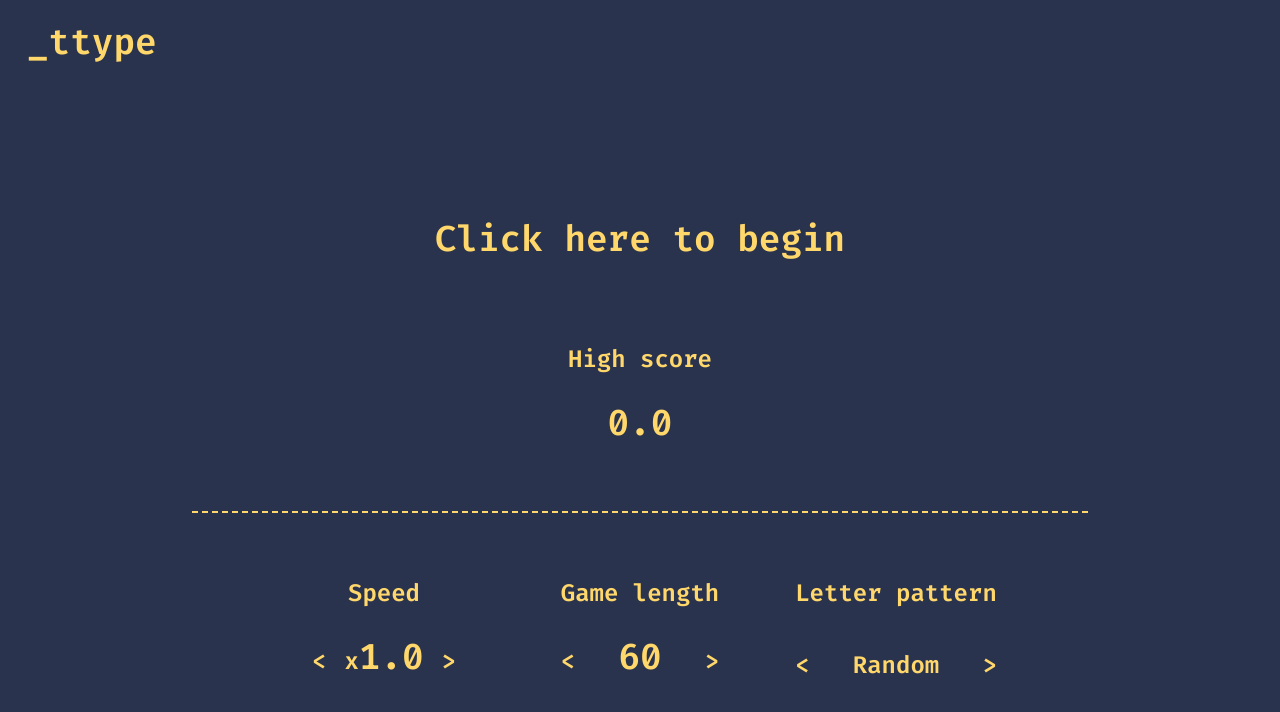
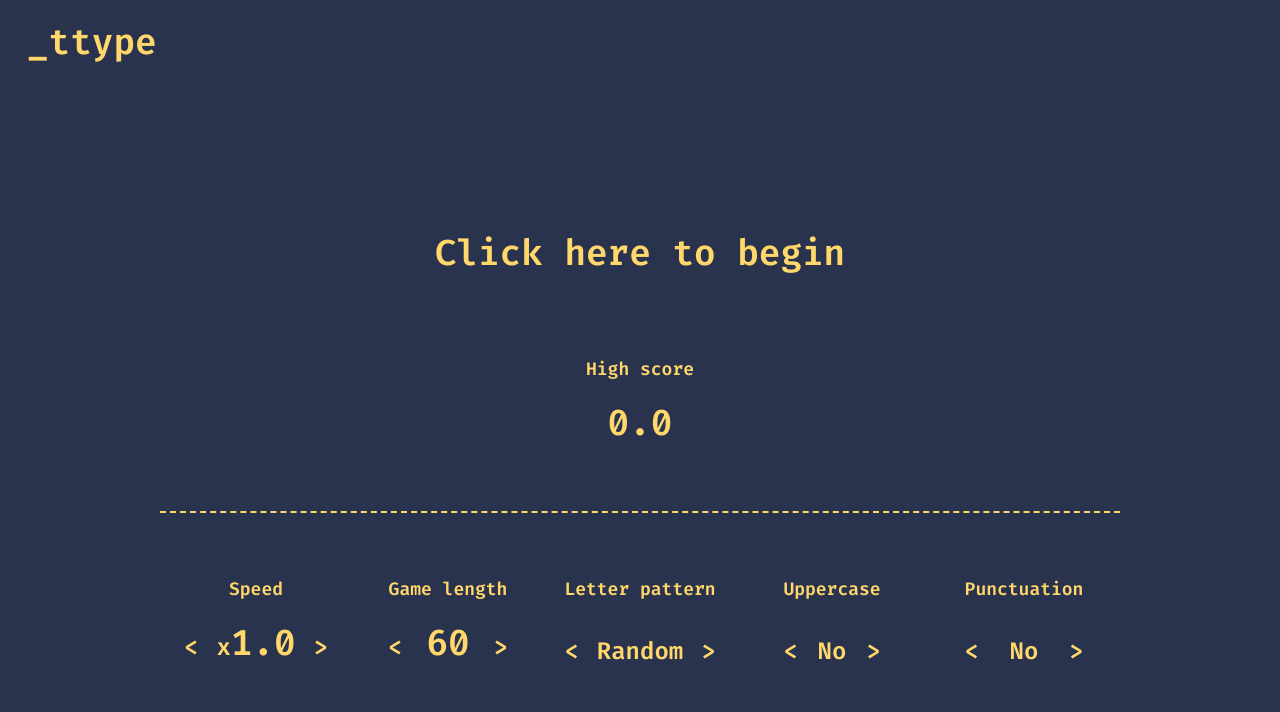
Before and after one commit to sam-peach/KaType, a React (Create React App) app: page / in a window 1280 px wide. Shown: the top 712 px of the page. Built offline with nearby package versions, Linux system fonts and the light colour scheme.

Commit message:
Support uppercase and punctuation

```diff
--- a/src/components/LetterStream.tsx
+++ b/src/components/LetterStream.tsx
@@ -4,7 +4,12 @@ import { Letter } from "../types/Letter";
 import LetterWrapper from "./LetterWrapper";
 import Box from "./Box";
 import ScoreBoard from "./ScoreBoard";
-import { bpmToMilliseconds, randomLetter, nextBigram } from "../utils";
+import {
+  bpmToMilliseconds,
+  randomLetter,
+  nextBigram,
+  randomPunctuation,
+} from "../utils";
 
 const style = (transition: boolean): {} => {
   const base = {
@@ -34,25 +39,43 @@ const LetterStream = ({
   speedMultiplier,
   gameLength,
   letterPattern,
+  uppercase,
+  punctuation,
 }: {
   bpm: number;
   onStop: (score: number) => void;
   speedMultiplier: number;
   gameLength: number;
   letterPattern: string;
+  uppercase: boolean;
+  punctuation: boolean;
 }) => {
   const { innerWidth, innerHeight } = window;
   const letterGenerator = useCallback(
     (currentLetter?: string): Letter => {
-      let letter = randomLetter();
+      if (punctuation && Math.random() > 0.9) {
+        return {
+          letter: randomPunctuation(),
+          offset: window.innerWidth / 4,
+          disabled: false,
+        };
+      } else {
+        let letter = randomLetter();
 
-      if (currentLetter && letterPattern === "Bigrams" && Math.random() > 0.3) {
-        letter = nextBigram(currentLetter);
+        if (
+          currentLetter &&
+          letterPattern === "Bigrams" &&
+          Math.random() > 0.2
+        ) {
+          letter = nextBigram(currentLetter);
+        }
+
+        letter =
+          uppercase && Math.random() > 0.5 ? letter.toUpperCase() : letter;
+        return { letter, offset: window.innerWidth / 4, disabled: false };
       }
-
-      return { letter, offset: window.innerWidth / 4, disabled: false };
     },
-    [letterPattern]
+    [letterPattern, punctuation, uppercase]
   );
 
   const [ticks, setTicks] = useState<number>(0);
@@ -66,6 +89,9 @@ const LetterStream = ({
   const [shouldStop, setShouldStop] = useState<boolean>(false);
 
   const handleKeypress = (e: KeyboardEvent) => {
+    if (e.repeat) {
+      return;
+    }
     const letter = letterStream.find((l) => {
       const position = innerWidth - l.offset;
       return (
--- a/src/components/Option.tsx
+++ b/src/components/Option.tsx
@@ -23,7 +23,7 @@ const Option = ({
           justifyContent: "space-between",
         }}
       >
-        <div style={{ marginBottom: "1em" }}>{heading}</div>
+        <div style={{ marginBottom: "1em", fontSize: "18px" }}>{heading}</div>
         <div
           style={{
             display: "flex",
--- a/src/components/Options.css
+++ b/src/components/Options.css
@@ -1,7 +1,7 @@
 .options-row {
   display: flex;
   flex: 1 0 100%;
-  justify-content: space-between;
+  justify-content: space-evenly;
 }
 
 svg {
--- a/src/components/Options.tsx
+++ b/src/components/Options.tsx
@@ -17,6 +17,10 @@ const Options = ({
   setGameLength,
   letterPattern,
   setLetterPattern,
+  uppercase,
+  setUppercase,
+  punctuation,
+  setPunctuation,
 }: {
   speedMultiplier: number;
   setSpeedMultiplier: (hewSpeed: number) => void;
@@ -25,6 +29,10 @@ const Options = ({
   setGameLength: (val: number) => void;
   letterPattern: string;
   setLetterPattern: (val: string) => void;
+  uppercase: boolean;
+  setUppercase: (val: boolean) => void;
+  punctuation: boolean;
+  setPunctuation: (val: boolean) => void;
 }) => {
   const handleSpeedMultiplierChange = useCallback(
     (e: MouseEvent<HTMLElement>) => {
@@ -76,8 +84,8 @@ const Options = ({
         className="options-row"
         style={{
           borderTop: "2px dashed #ffd76a",
-          padding: "8vh",
-          flex: "0 1 80%",
+          padding: "8vh 0",
+          flex: "1 1 100%",
         }}
       >
         <Option heading="Speed">
@@ -126,6 +134,36 @@ const Options = ({
             {">"}
           </span>
         </Option>
+        <Option heading="Uppercase">
+          <span
+            onClick={() => setUppercase(!uppercase)}
+            style={{ marginRight: "0.75em" }}
+          >
+            {"<"}
+          </span>
+          <span style={{ fontSize: "24px" }}>{uppercase ? "Yes" : "No"}</span>
+          <span
+            onClick={() => setUppercase(!uppercase)}
+            style={{ marginLeft: "0.75em" }}
+          >
+            {">"}
+          </span>
+        </Option>
+        <Option heading="Punctuation">
+          <span
+            onClick={() => setPunctuation(!punctuation)}
+            style={{ marginRight: "0.75em" }}
+          >
+            {"<"}
+          </span>
+          <span style={{ fontSize: "24px" }}>{punctuation ? "Yes" : "No"}</span>
+          <span
+            onClick={() => setPunctuation(!punctuation)}
+            style={{ marginLeft: "0.75em" }}
+          >
+            {">"}
+          </span>
+        </Option>
       </div>
     </>
   );
--- a/src/components/StartScreen.tsx
+++ b/src/components/StartScreen.tsx
@@ -30,6 +30,10 @@ const StartScreen = ({
   setGameLength,
   letterPattern,
   setLetterPattern,
+  uppercase,
+  setUppercase,
+  punctuation,
+  setPunctuation,
 }: {
   afterStart: () => void;
   speedMultiplier: number;
@@ -40,6 +44,10 @@ const StartScreen = ({
   setGameLength: (val: number) => void;
   letterPattern: string;
   setLetterPattern: (val: string) => void;
+  uppercase: boolean;
+  setUppercase: (val: boolean) => void;
+  punctuation: boolean;
+  setPunctuation: (val: boolean) => void;
 }) => {
   const [clicked, setClicked] = useState<boolean>(false);
 
@@ -64,6 +72,10 @@ const StartScreen = ({
         setGameLength={setGameLength}
         letterPattern={letterPattern}
         setLetterPattern={setLetterPattern}
+        uppercase={uppercase}
+        setUppercase={setUppercase}
+        punctuation={punctuation}
+        setPunctuation={setPunctuation}
       />
     </div>
   );
--- a/src/components/TempoType.tsx
+++ b/src/components/TempoType.tsx
@@ -22,6 +22,8 @@ const TempoType = () => {
   const [letterPattern, setLetterPattern] = useState<string>(
     LETTER_PATTERNS.Random
   );
+  const [uppercase, setUppercase] = useState<boolean>(false);
+  const [punctuation, setPunctuation] = useState<boolean>(false);
 
   return (
     <div tabIndex={0} style={containerStyle}>
@@ -31,6 +33,8 @@ const TempoType = () => {
           speedMultiplier={speedMultiplier}
           letterPattern={letterPattern}
           gameLength={gameLength}
+          uppercase={uppercase}
+          punctuation={punctuation}
           onStop={(score: number) => {
             if (score > highScore) {
               setHighScore(score);
@@ -49,6 +53,10 @@ const TempoType = () => {
           setGameLength={setGameLength}
           letterPattern={letterPattern}
           setLetterPattern={setLetterPattern}
+          uppercase={uppercase}
+          setUppercase={setUppercase}
+          punctuation={punctuation}
+          setPunctuation={setPunctuation}
         />
       )}
     </div>
--- a/src/utils.ts
+++ b/src/utils.ts
@@ -73,6 +73,15 @@ export const randomLetter = () => {
   return letter;
 };
 
+export const randomPunctuation = () => {
+  const punctuation = "~=!{}|`()_&@[]^*;-%+";
+  const character = punctuation.charAt(
+    Math.floor(((Math.random() + Math.random()) / 2) * punctuation.length)
+  );
+
+  return character;
+};
+
 export const nextBigram = (currentLetter: string) => {
   const nextLetterArray = BIGRAMS[currentLetter];
   return nextLetterArray[Math.floor(Math.random() * nextLetterArray.length)];
```
